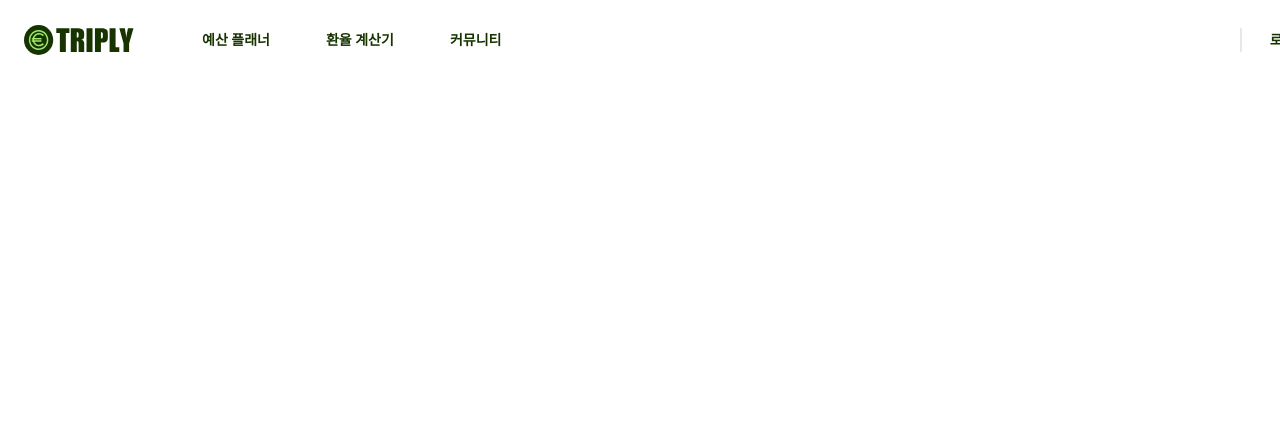
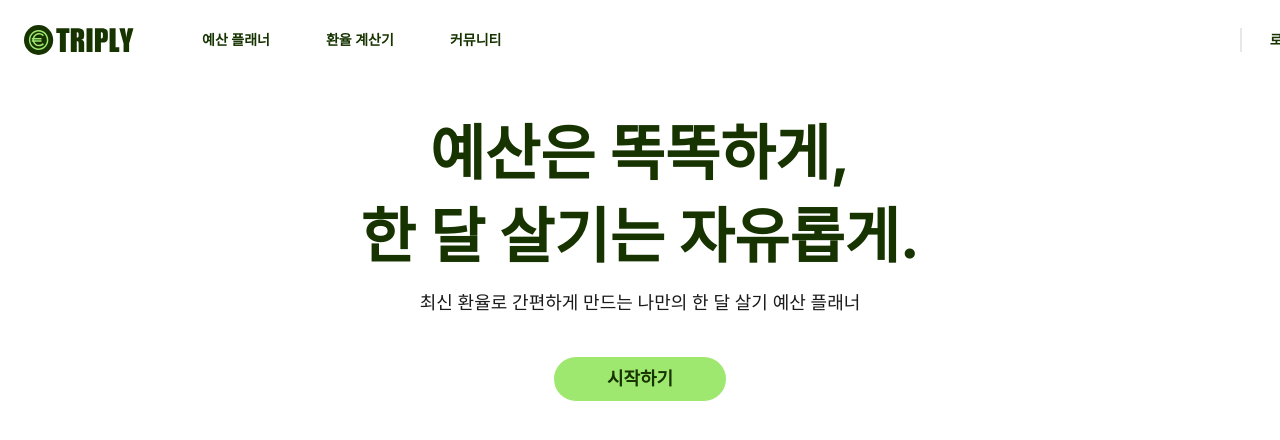
Before and after one commit to jiwoothedev/triply, a Next.js app: page / in a window 1280 px wide. Shown: the top 440 px of the page. Built offline with nearby package versions, Linux system fonts and the light colour scheme.

Commit message:
feat: 메인 타이틀 영역 추가

```diff
--- a/src/app/page.tsx
+++ b/src/app/page.tsx
@@ -1,3 +1,36 @@
+import Button from "@/components/Button";
+import Image from "next/image";
+import Link from "next/link";
+
 export default function Home() {
-    return <></>;
+    return (
+        <>
+            <section className="flex flex-col items-center text-center">
+                <p className="text-6xl font-bold text-primary-dark leading-snug mt-8 mb-3">
+                    예산은 똑똑하게, <br /> 한 달 살기는 자유롭게.
+                </p>
+                <p className="text-main font-medium text-lg">
+                    최신 환율로 간편하게 만드는 나만의 한 달 살기 예산 플래너
+                </p>
+                <div className="flex mt-10">
+                    <Link href="/planner">
+                        <Button
+                            width="w-[172px]"
+                            text="시작하기"
+                            textSize="text-lg"
+                            textColor="text-primary-dark"
+                            bgColor="bg-primary hover:brightness-120"
+                        />
+                    </Link>
+                </div>
+                {/* <Image
+                    src="/images/main-hero.jpg"
+                    alt="히어로 이미지"
+                    width={1200}
+                    height={100}
+                    className="rounded-lg mt-10"
+                /> */}
+            </section>
+        </>
+    );
 }
```
